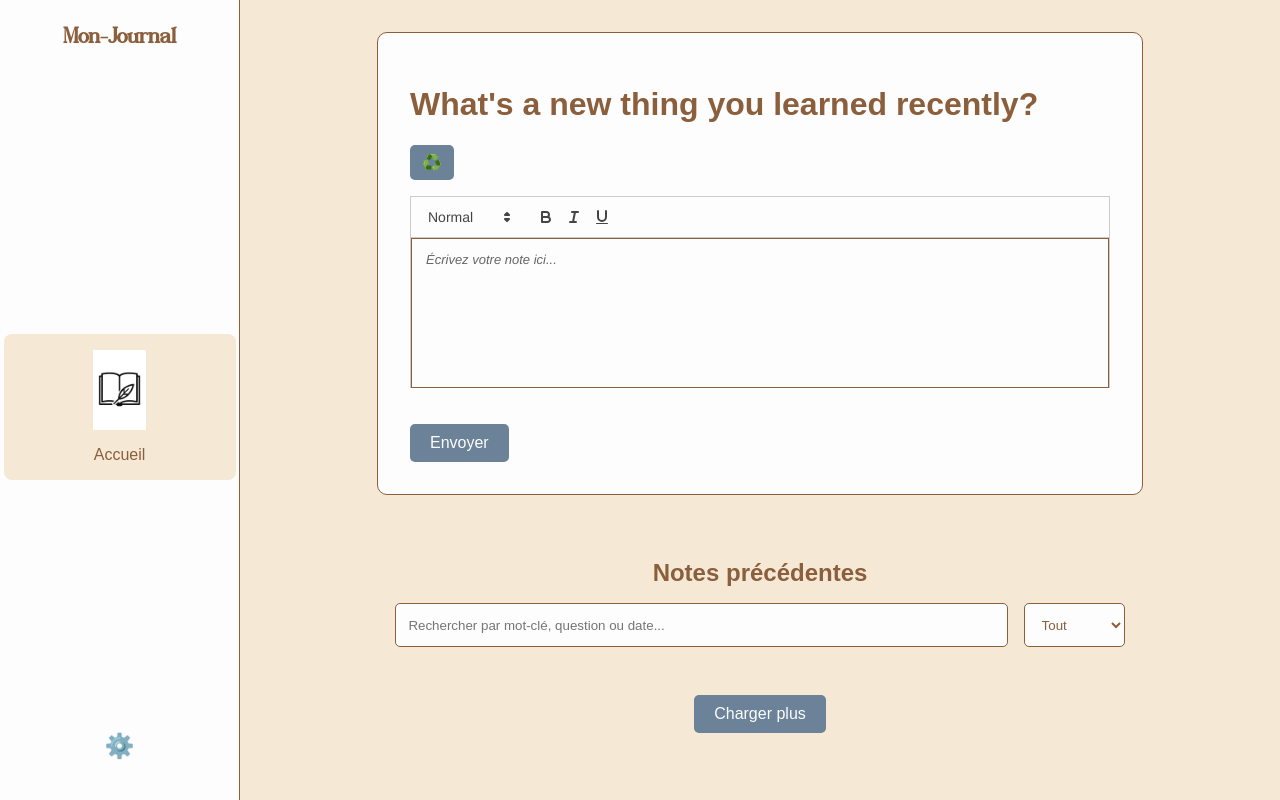
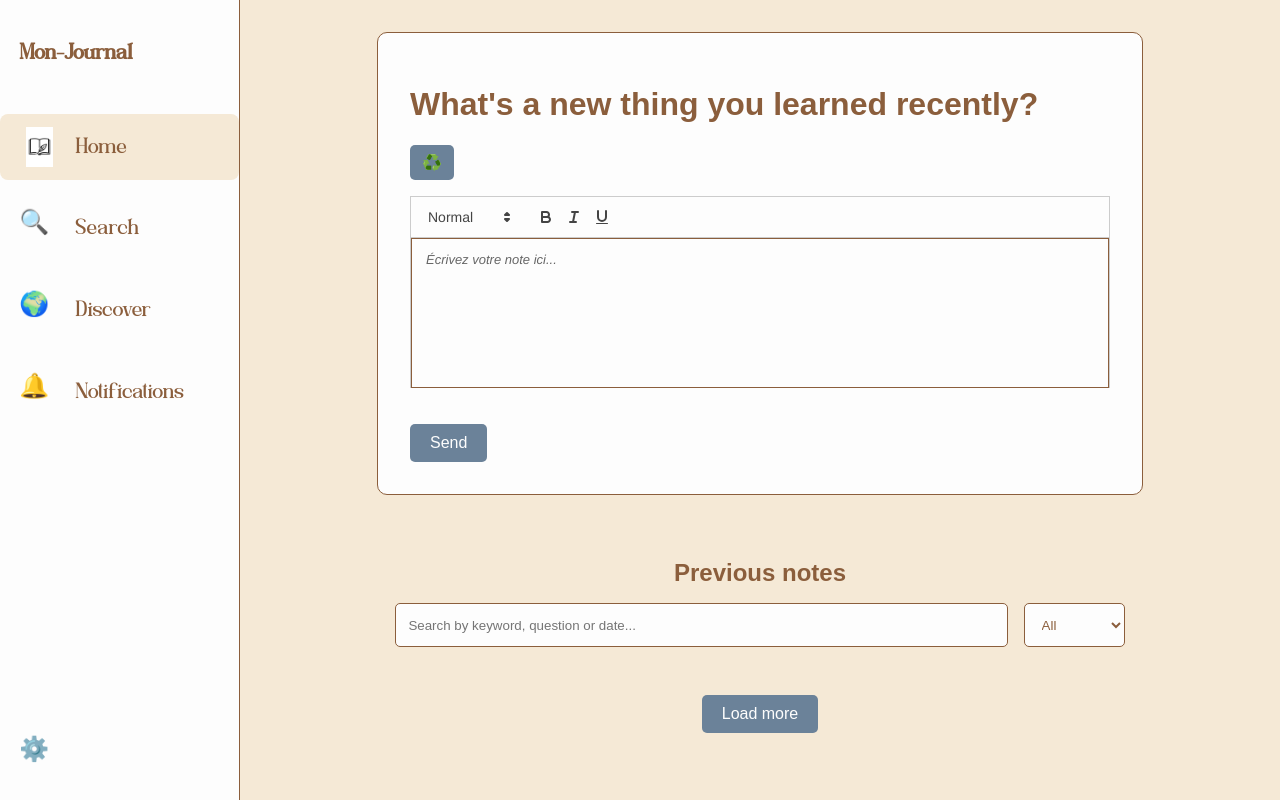
Before and after one commit to BertrandRivard/Mon-Journal, a website: page frontend/index.html in a window 1280 px wide. Drawn offline with nearby package versions, Linux system fonts and the light colour scheme; no server answers; sample sign-in values are in the browser's storage.

Commit message:
Ajout de page vide

```diff
--- a/frontend/index.html
+++ b/frontend/index.html
@@ -20,8 +20,20 @@
       <h1 id="site-title" class="sidebar-title">Mon-Journal</h1>
       <nav class="sidebar-nav">
         <a href="#" class="nav-item active" data-nav="home">
-          <img src="assets/images/logo_Mon-Journal.png" alt="Accueil" class="nav-icon">
-          <span class="nav-label">Accueil</span>
+          <img src="assets/images/logo_Mon-Journal.png" alt="Home" class="nav-icon">
+          <span class="nav-label">Home</span>
+        </a>
+        <a href="search.html" class="nav-item" data-nav="search">
+          <span class="nav-icon">🔍</span>
+          <span class="nav-label">Search</span>
+        </a>
+        <a href="discover.html" class="nav-item" data-nav="discover">
+          <span class="nav-icon">🌍</span>
+          <span class="nav-label">Discover</span>
+        </a>
+        <a href="notifications.html" class="nav-item" data-nav="notifications">
+          <span class="nav-icon">🔔</span>
+          <span class="nav-label">Notifications</span>
         </a>
       </nav>
       <button id="settingsBtn" class="settings-btn-sidebar">⚙️</button>
@@ -34,23 +46,23 @@
       <button id="reloadQuestion">♻️</button>
       <!-- Quill editor with reduced height -->
       <div id="editor" style="height: 150px;"></div>
-      <button id="submitBtn">Envoyer</button>
+      <button id="submitBtn">Send</button>
     </main>
     <main class="pastcontent">
       <!-- Section for previous notes -->
       <section class="previous-notes">
-        <h2>Notes précédentes</h2>
+        <h2>Previous notes</h2>
         <div class="search-container">
-          <input type="text" id="searchInput" placeholder="Rechercher par mot-clé, question ou date...">
+          <input type="text" id="searchInput" placeholder="Search by keyword, question or date...">
           <select id="searchType">
-            <option value="all">Tout</option>
-            <option value="keyword">Mot-clé</option>
+            <option value="all">All</option>
+            <option value="keyword">Keyword</option>
             <option value="question">Question</option>
             <option value="date">Date</option>
           </select>
         </div>
         <div id="history" class="notes-grid"></div>
-        <button id="loadMoreBtn" class="load-more-btn">Charger plus</button>
+        <button id="loadMoreBtn" class="load-more-btn">Load more</button>
       </section>
     </main>
   </div>
--- a/frontend/style.css
+++ b/frontend/style.css
@@ -50,19 +50,21 @@ ul {
   width: 100%;
   display: flex;
   flex-direction: column;
-  align-items: center;
+  align-items: stretch;
   height: 100%;
-  justify-content: space-between;
+  justify-content: flex-start;
+  padding-top: 1rem;
 }
 
 .sidebar-title {
   font-family: 'Sacramento', cursive;
   font-size: 1.5rem;
-  margin: 0;
+  margin: 0 0 3rem 0;
   color: var(--warm-brown);
-  margin-bottom: 3rem;
-  text-align: center;
+  text-align: left;
   width: 100%;
+  padding-left: 1.2rem;
+  box-sizing: border-box;
 }
 
 .sidebar-nav {
@@ -70,44 +72,58 @@ ul {
   flex-direction: column;
   gap: 1rem;
   width: 100%;
-  align-items: center;
+  align-items: stretch;
+  margin-bottom: auto;
 }
 
 .nav-item {
   display: flex;
-  flex-direction: column;
+  flex-direction: row;
   align-items: center;
   gap: 1rem;
   color: var(--warm-brown);
   text-decoration: none;
   cursor: pointer;
-  transition: all var(--transition-speed) ease;
-  padding: 1rem;
+  transition: background-color 0.3s ease, transform 0.3s ease;
+  padding: 0.8rem 1.2rem;
   border-radius: 8px;
-  width: 200px;
-  justify-content: center;
+  width: auto;
+  justify-content: flex-start;
+  background-color: transparent !important;
+  border: none;
+  margin: 0;
 }
 
-.nav-item:hover,
+.nav-item:hover {
+  background-color: var(--cream-beige) !important;
+}
+
 .nav-item.active {
-  background: var(--cream-beige);
+  background-color: var(--cream-beige) !important;
 }
 
 .nav-icon {
   font-size: 1.5rem;
-  width: 80px;
-  height: 80px;
+
+  width: 40px;
+  height: 40px;
   object-fit: contain;
+  flex-shrink: 0;
 }
 
 .nav-label {
-  font-size: 1rem;
-  text-align: center;
+
+
+
+
+  font-size: 1.5rem;
+  font-family: 'Sacramento', cursive;
+  text-align: left;
   word-break: break-word;
 }
 
 .settings-btn-sidebar {
-  padding: 1rem;
+  padding: 0.8rem 1.2rem;
   cursor: pointer;
   background: transparent;
   color: var(--warm-brown);
@@ -115,8 +131,10 @@ ul {
   border-radius: 8px;
   font-size: 1.5rem;
   transition: all var(--transition-speed) ease;
-  width: 200px;
+  width: auto;
   height: auto;
+  text-align: left;
+  margin: 0;
 }
 
 .settings-btn-sidebar:hover {
```
Also changed, not shown: frontend/discover.html (added, +49 -0 lines), frontend/notifications.html (added, +49 -0 lines), frontend/search.html (added, +49 -0 lines).
